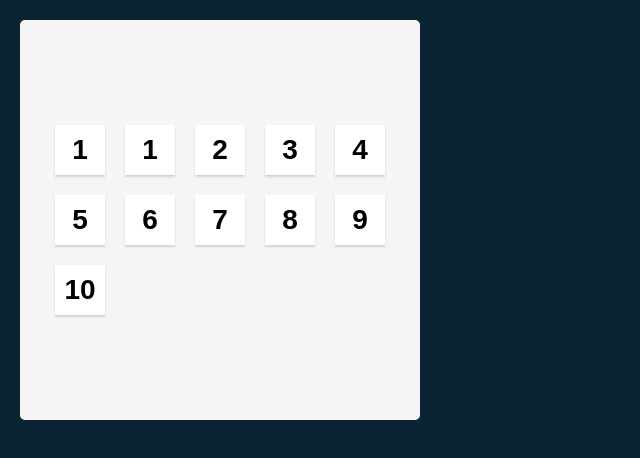
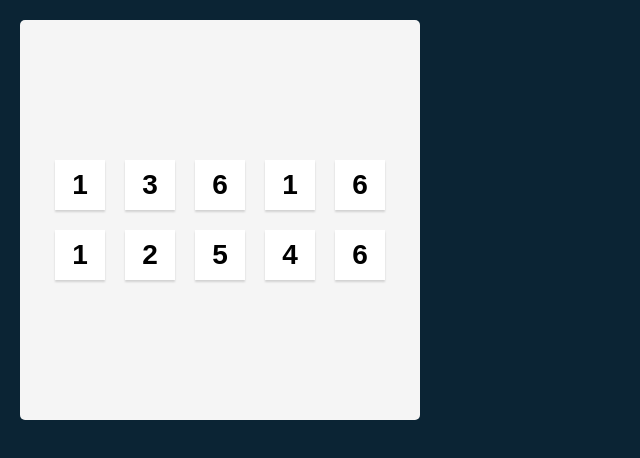
Before and after one commit to milodasilva/Tenzies, a React (Vite) app: page / in a window 1280 px wide. Shown: the top 458 px of the page, without its empty margins (0-640 px from the left). Built offline with nearby package versions, Linux system fonts and the light colour scheme.

Commit message:
Add random number in buttons

```diff
--- a/src/App.jsx
+++ b/src/App.jsx
@@ -1,29 +1,20 @@
 import Die from "./Die";
+import { useState } from "react";
 
 function App() {
+  const [dice, setDice] = useState(generateAllNewDice());
 
   function generateAllNewDice() {
-    return new Array(10).fill(0).map(()=> Math.ceil(Math.random() * 6))
+    return new Array(10).fill(0).map(() => Math.ceil(Math.random() * 6));
   }
-  console.log(
-    generateAllNewDice()
-  )
+
+  const diceElements = dice.map((item, index) => (
+    <Die key={index} value={item} />
+  ));
 
   return (
     <main>
-      <div className="dice-container">
-        <Die value={1} />
-        <Die value={1} />
-        <Die value={2} />
-        <Die value={3} />
-        <Die value={4} />
-        <Die value={5} />
-        <Die value={6} />
-        <Die value={7} />
-        <Die value={8} />
-        <Die value={9} />
-        <Die value={10} />
-      </div>
+      <div className="dice-container">{diceElements}</div>
     </main>
   );
 }
```
